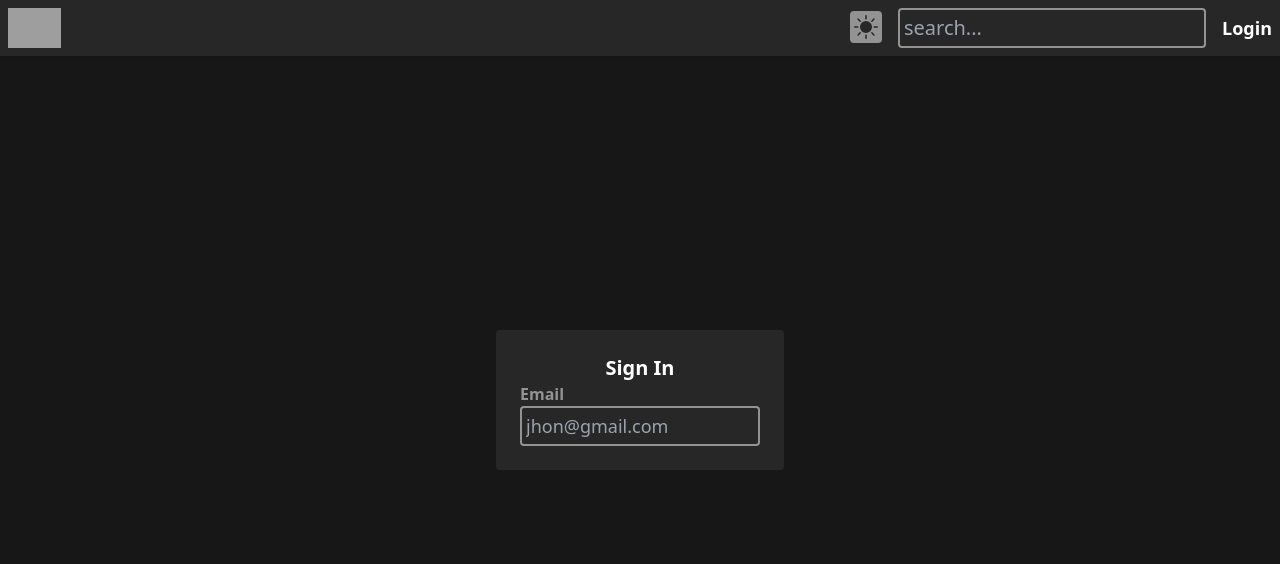
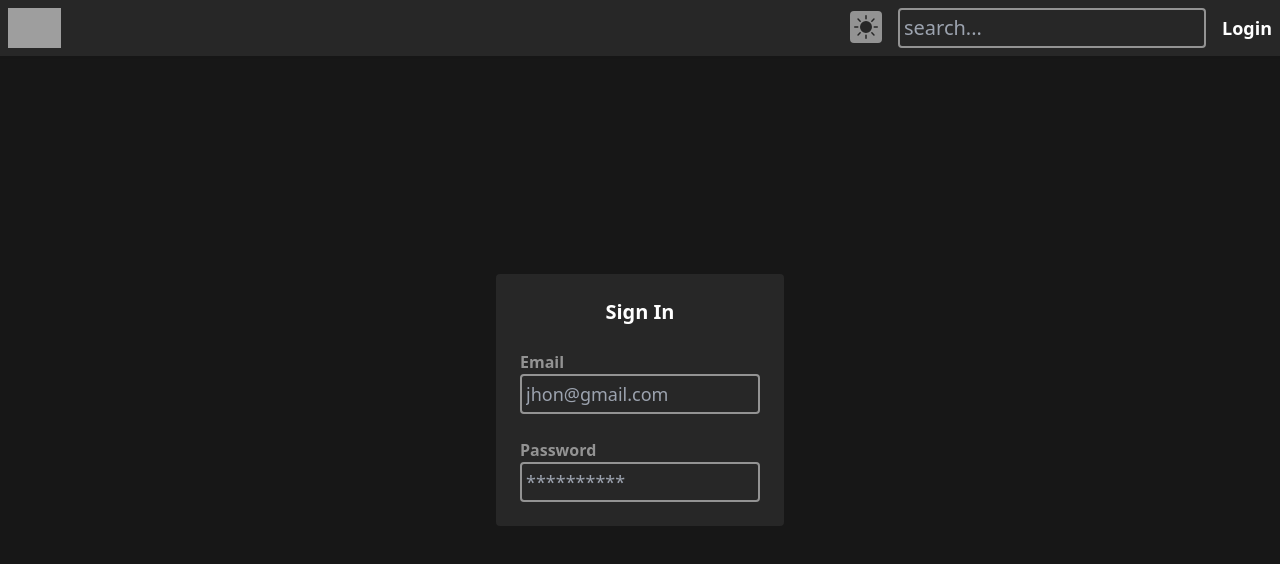
Before and after one commit to yes-im-harsh/movie_review, a React (Create React App) app in the folder frontend/: page /auth/signin in a window 1280 px wide. Shown: the top 564 px of the page. Built offline with nearby package versions, Linux system fonts and the light colour scheme; grey boxes are pictures that could not be loaded.

Commit message:
Refactoring SignIn Form

```diff
--- a/frontend/src/components/auth/SignIn.jsx
+++ b/frontend/src/components/auth/SignIn.jsx
@@ -1,29 +1,20 @@
 import React from "react";
 import Container from "../Container";
+import FormInput from "../form/FormInput";
+import Title from "../form/Title";
 
 const SignIn = () => {
   return (
     <div className="fixed inset-0 bg-primary -z-20 flex justify-center items-center">
       <Container>
-        <form className="bg-secondary rounded p-6 w-72">
-          <h1 className="text-xl font-semibold text-white text-center">
-            Sign In
-          </h1>
-          <div className="flex flex-col-reverse">
-            {/* <label className="font-semibold text-dark-subtle" htmlFor="email">Email</label> */}
-            <input
-              type="text"
-              id="email"
-              className="bg-transparent rounded border-2 border-dark-subtle focus:border-white w-full text-lg outline-none p-1 text-white peer transition"
-              placeholder="jhon@gmail.com"
-            />
-            <label
-              className="font-semibold text-dark-subtle peer-focus:text-white transition self-start"
-              htmlFor="email"
-            >
-              Email
-            </label>
-          </div>
+        <form className="bg-secondary rounded p-6 space-y-6 w-72">
+          <Title>Sign In</Title>
+          <FormInput label="Email" placeholder="jhon@gmail.com" name="email" />
+          <FormInput
+            label="Password"
+            placeholder="**********"
+            name="password"
+          />
         </form>
       </Container>
     </div>
--- /dev/null
+++ b/frontend/src/components/form/FormInput.jsx
@@ -0,0 +1,23 @@
+import React from "react";
+
+const FormInput = ({ name, label, placeholder, ...rest }) => {
+  return (
+    <div className="flex flex-col-reverse">
+      <input
+        id={name}
+        name={name}
+        className="bg-transparent rounded border-2 border-dark-subtle focus:border-white w-full text-lg outline-none p-1 text-white peer transition"
+        placeholder={placeholder}
+        {...rest}
+      />
+      <label
+        className="font-semibold text-dark-subtle peer-focus:text-white transition self-start"
+        htmlFor={name}
+      >
+        {label}
+      </label>
+    </div>
+  );
+};
+
+export default FormInput;
--- /dev/null
+++ b/frontend/src/components/form/Title.jsx
@@ -0,0 +1,11 @@
+import React from 'react'
+
+const Title = ({children}) => {
+  return (
+   <h1 className="text-xl font-semibold text-white text-center">
+   {children}
+ </h1>
+  )
+}
+
+export default Title
```
